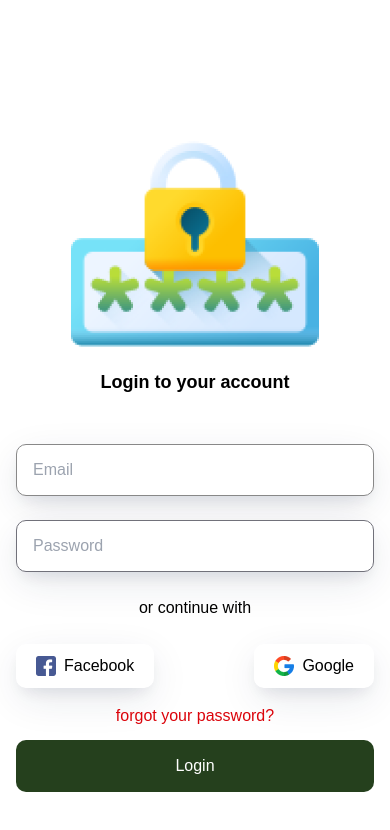
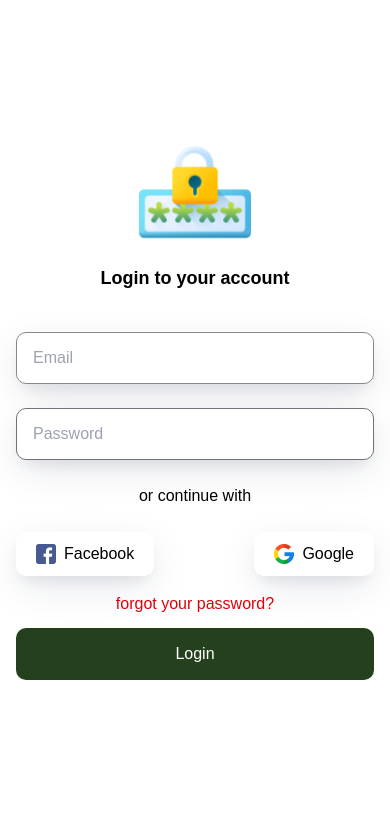
Before and after one commit to Afolabi-bit/food-app, a React (Create React App) app: page /login in a window 390 px wide. Shown: the top 830 px of the page. Built offline with nearby package versions, Linux system fonts and the light colour scheme.

Commit message:
fixed responsiveness

```diff
--- a/src/pages/Login.jsx
+++ b/src/pages/Login.jsx
@@ -12,11 +12,11 @@ const Login = () => {
   return (
     <main
       data-aos="zoom-out"
-      className="pb-9 pt-6 px-4 flex flex-col text-center justify-end md:justify-center items-center overflow-hidden min-h-screen  w-screen"
+      className="pb-9 pt-6 px-4 flex flex-col text-center justify-center md:justify-center items-center overflow-hidden min-h-screen  w-screen"
     >
-      <img src={Password} alt="password" />
+      <img src={Password} alt="password" className="h-28 mb-4" />
       <form action="#" className="w-full  md:w-2/3 lg:w-2/5">
-        <h1 className="font-semibold text-lg mb-12">Login to your account</h1>
+        <h1 className="font-semibold text-lg mb-10">Login to your account</h1>
         <input
           type="email"
           name="email"
--- a/src/pages/SignUp.jsx
+++ b/src/pages/SignUp.jsx
@@ -15,15 +15,15 @@ const SignUp = () => {
   return (
     <main
       data-aos="zoom-out"
-      className="pb-9 pt-6 px-4 flex flex-col text-center justify-end md:justify-center items-center overflow-hidden min-h-screen  w-full"
+      className="pb-9 pt-6 px-4 flex flex-col text-center justify-center md:justify-center items-center overflow-hidden min-h-screen  w-full"
     >
-      <img src={Account} alt="" className="mb-5" />
+      <img src={Account} alt="" className="mb-5 h-28" />
       <form action="#" className="w-full md:w-2/3 lg:w-2/5" data-aos="zoom-in">
         <h1 className="font-semibold text-xl text-[#142A37] mb-5">
           Sign up for free
         </h1>
         <div
-          className="form-control w-full  mb-7 relative"
+          className="form-control w-full  mb-5 relative"
           data-aos="fade-right"
         >
           <img
@@ -41,7 +41,7 @@ const SignUp = () => {
           />
         </div>
         <div
-          className="form-control w-full  mb-7 relative"
+          className="form-control w-full  mb-5 relative"
           data-aos="fade-left"
         >
           <img
@@ -59,7 +59,7 @@ const SignUp = () => {
           />
         </div>
         <div
-          className="form-control w-full  mb-12 relative"
+          className="form-control w-full  mb-8 relative"
           data-aos="fade-right"
         >
           <img
```
